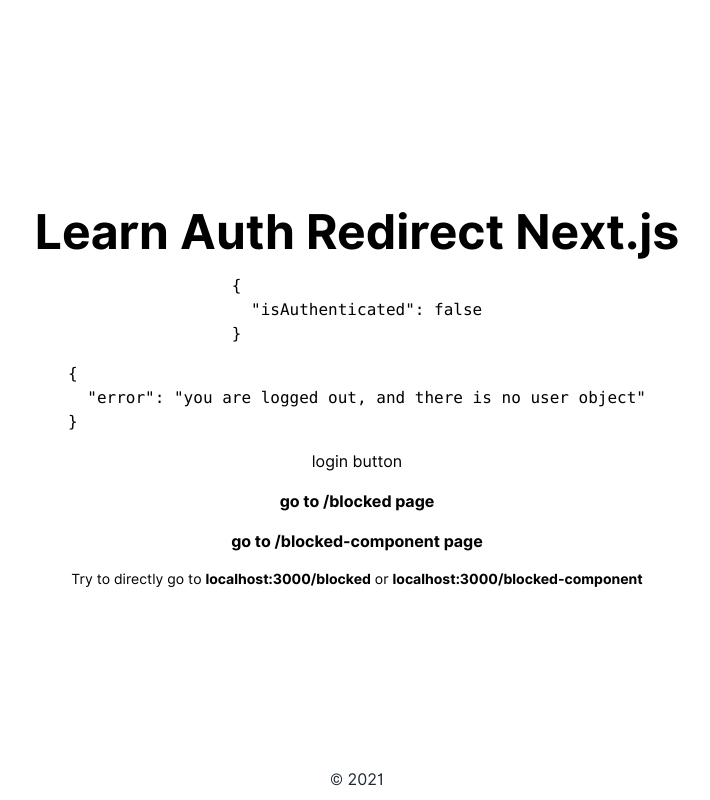
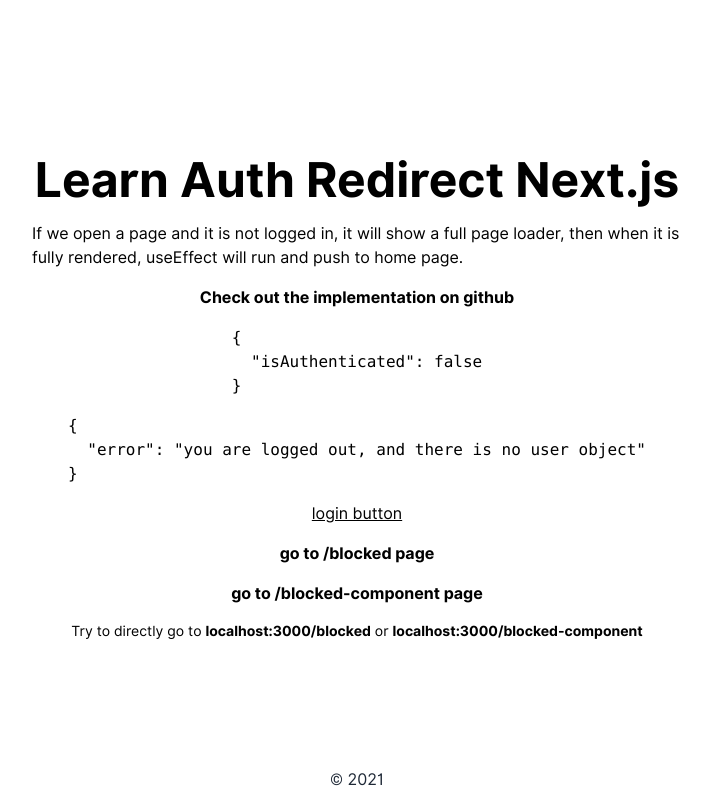
Before and after one commit to theodorusclarence/learn-auth-redirect-nextjs, a Next.js app: page / in a window 1280 px wide. Shown: the whole page, without its empty margins (283-993 px from the left). Built offline with nearby package versions, Linux system fonts and the light colour scheme.

Commit message:
feat: add some explanation on how it works

```diff
--- a/pages/blocked-component.jsx
+++ b/pages/blocked-component.jsx
@@ -4,11 +4,10 @@
     const { user, logout, isAuthenticated } = useAuth();
 
     return (
-        <div className='py-12 layout'>
+        <div className='py-12 space-y-4 layout'>
             <h1>If you can see this, it means you are logged in</h1>
-            <pre>
-                isauthenticated: {JSON.stringify(isAuthenticated, null, 2)}
-            </pre>
+            <p>This page did the auth checking on PrivateRoute component.</p>
+            <pre>{JSON.stringify({ isAuthenticated }, null, 2)}</pre>
             <pre>{JSON.stringify(user, null, 2)}</pre>
             <button onClick={() => logout()}>logout</button>
         </div>
--- a/pages/blocked.jsx
+++ b/pages/blocked.jsx
@@ -22,11 +22,10 @@
     }
 
     return (
-        <div className='py-12 layout'>
+        <div className='py-12 space-y-4 layout'>
             <h1>If you can see this, it means you are logged in</h1>
-            <pre>
-                isauthenticated: {JSON.stringify(isAuthenticated, null, 2)}
-            </pre>
+            <p>This page did the auth checking directly on the page file.</p>
+            <pre>{JSON.stringify({ isAuthenticated }, null, 2)}</pre>
             <pre>{JSON.stringify(user, null, 2)}</pre>
             <button onClick={() => logout()}>logout</button>
         </div>
--- a/pages/index.jsx
+++ b/pages/index.jsx
@@ -3,7 +3,7 @@
 import { useAuth } from '@/contexts/auth';
 
 export default function Home() {
-    const { user, login, isAuthenticated } = useAuth();
+    const { user, logout, login, isAuthenticated } = useAuth();
 
     return (
         <>
@@ -13,6 +13,17 @@
                 <section className=''>
                     <div className='flex flex-col items-center justify-center min-h-screen space-y-4 layout'>
                         <h1>Learn Auth Redirect Next.js</h1>
+                        <p className='max-w-prose'>
+                            If we open a page and it is not logged in, it will
+                            show a full page loader, then when it is fully
+                            rendered, useEffect will run and push to home page.
+                        </p>
+                        <CustomLink
+                            href='https://github.com/theodorusclarence/learn-auth-redirect-nextjs'
+                            className='max-w-prose'
+                        >
+                            Check out the implementation on github
+                        </CustomLink>
                         <footer className='absolute text-gray-800 bottom-2'>
                             © {new Date().getFullYear()}
                         </footer>
@@ -20,9 +31,21 @@
                             {JSON.stringify({ isAuthenticated }, null, 2)}
                         </pre>
                         <pre>{JSON.stringify(user, null, 2)}</pre>
-                        <button className='mt-8' onClick={() => login()}>
-                            login button
-                        </button>
+                        {isAuthenticated ? (
+                            <button
+                                className='mt-8 underline'
+                                onClick={() => logout()}
+                            >
+                                logout button
+                            </button>
+                        ) : (
+                            <button
+                                className='mt-8 underline'
+                                onClick={() => login()}
+                            >
+                                login button
+                            </button>
+                        )}
                         <CustomLink href='/blocked'>
                             go to /blocked page
                         </CustomLink>
```
